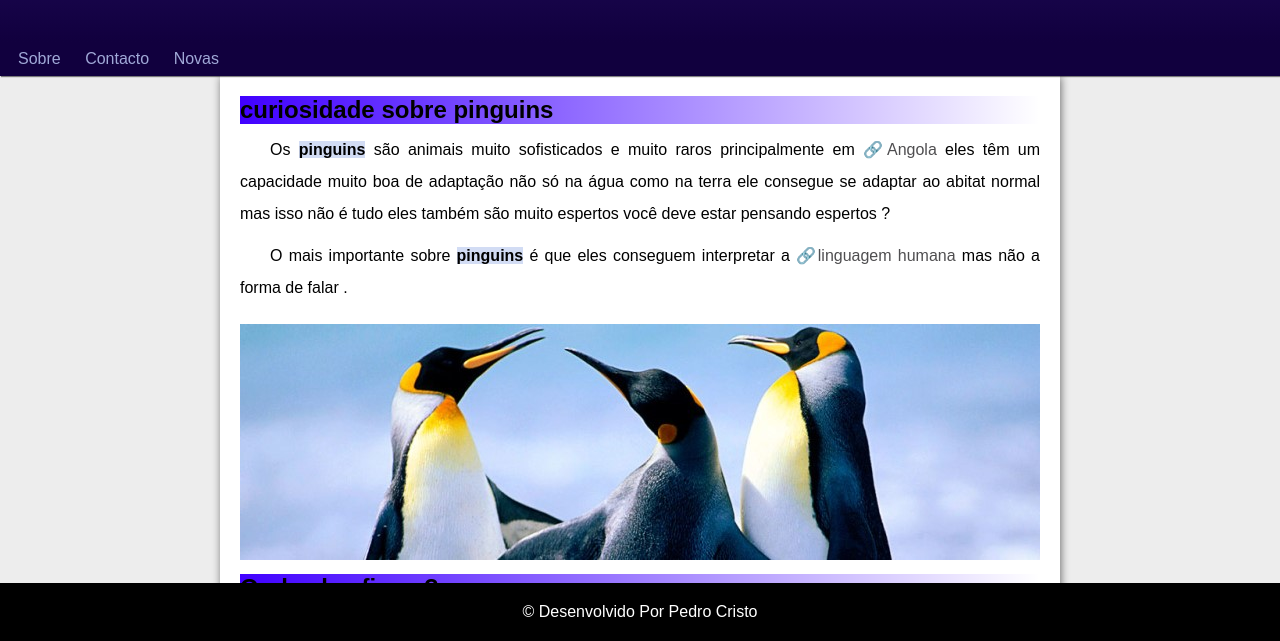
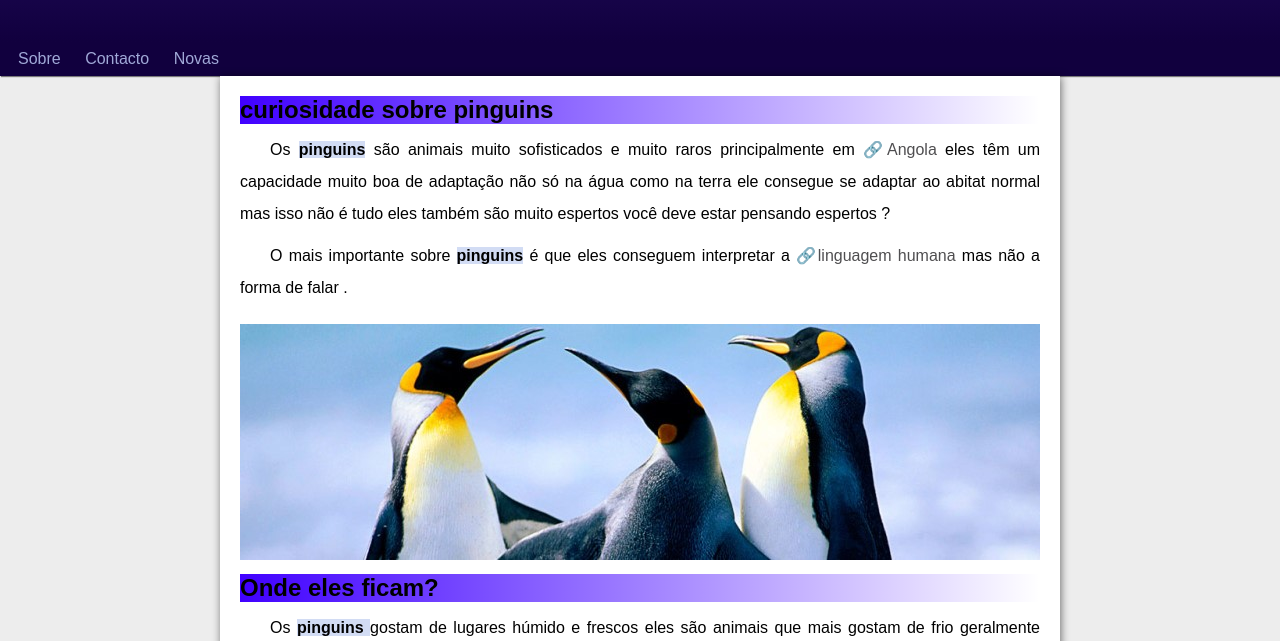
Before and after one commit to pedrocristo2/desaf10, a plain HTML site: page index.html in a window 1280 px wide. Shown: the part 159-800 px from the top of the page. Drawn offline with Linux system fonts and the light colour scheme.

Commit message:
alterei o codigo
teste

```diff
--- a/estilo/style.css
+++ b/estilo/style.css
@@ -66,7 +66,6 @@ article > h2 {
 nav {
     background-color: var(--cor5);
     padding: 8px;
-    position: sticky;
     top: 200px;
     box-shadow: 1px 1px 1px rgba(0, 0, 0, 0.491);
 }
@@ -89,7 +88,6 @@ nav >:hover {
 header {
     background-image:linear-gradient(to bottom, var(--cor1),var(--cor2), var(--cor3), var(--cor4), var(--cor5));
     padding: 40px;
-    position: sticky;
     top: 0px;
 }
 
@@ -114,8 +112,6 @@ footer{
     background-color: black;
     color: white;
       padding: 20px;
-
-     position:sticky ;
      bottom: 0;
     text-align: center;
 }
```
